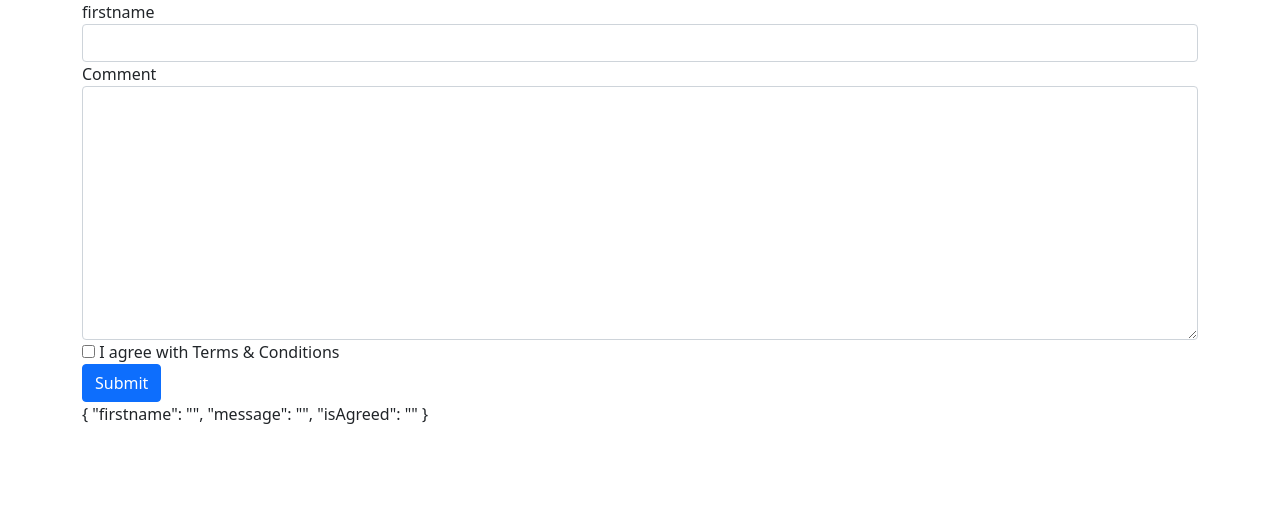
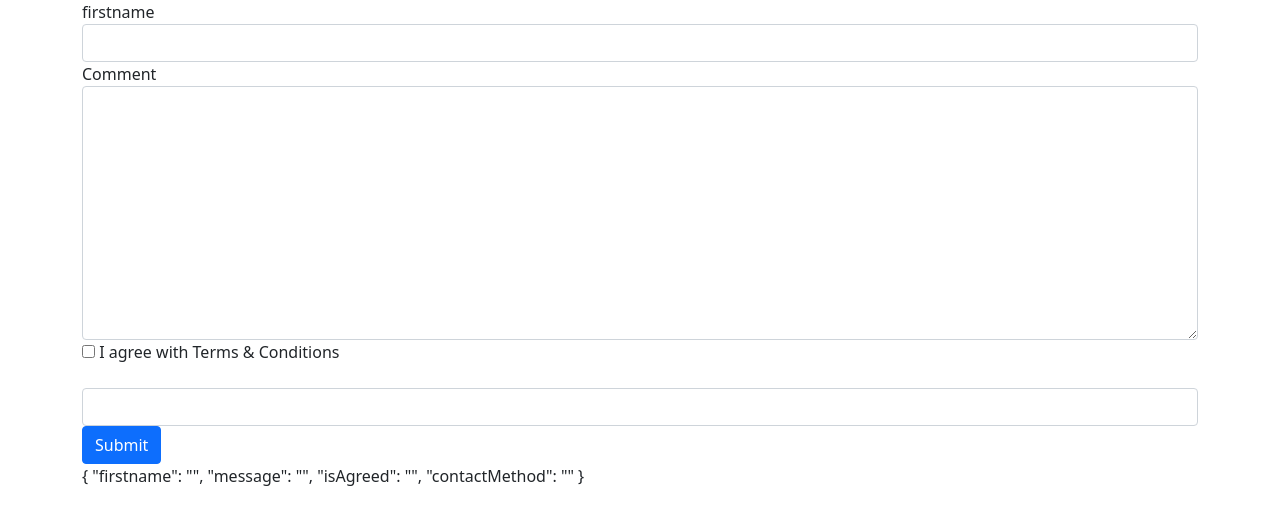
Before and after one commit to sotigian/Angular-project, an Angular app: page / in a window 1280 px wide. Shown: the top 524 px of the page. Built offline with nearby package versions, Linux system fonts and the light colour scheme.

Commit message:
Working with Drop-down Lists

```diff
--- a/src/app/contact-form/contact-form.component.html
+++ b/src/app/contact-form/contact-form.component.html
@@ -45,6 +45,16 @@
             I agree with Terms & Conditions
         </label>
     </div>
+    <div class="form-group">
+        <label for="contactMethod"></label>
+        <select
+            ngModel name="contactMethod"
+            id="contactMethod"
+            class="form-control">
+                <option value=""></option>
+                <option *ngFor="let method of contactMethods" [value]="method.id">{{method.name}}</option>
+        </select>
+    </div>
     <button class="btn btn-primary">
         Submit
     </button>
--- a/src/app/contact-form/contact-form.component.ts
+++ b/src/app/contact-form/contact-form.component.ts
@@ -6,6 +6,11 @@
   styleUrls: ['./contact-form.component.css']
 })
 export class ContactFormComponent{
+
+  contactMethods=[
+    {id:1, name: "Email"},
+    {id:2, name: "Phone"}
+  ];
 
   log(x: any) {
     console.log(x);
```
